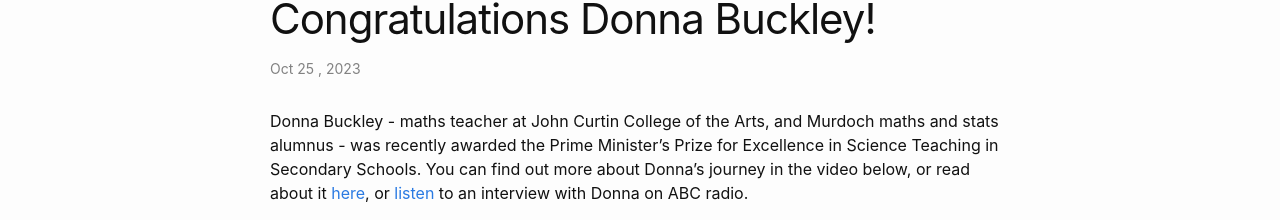
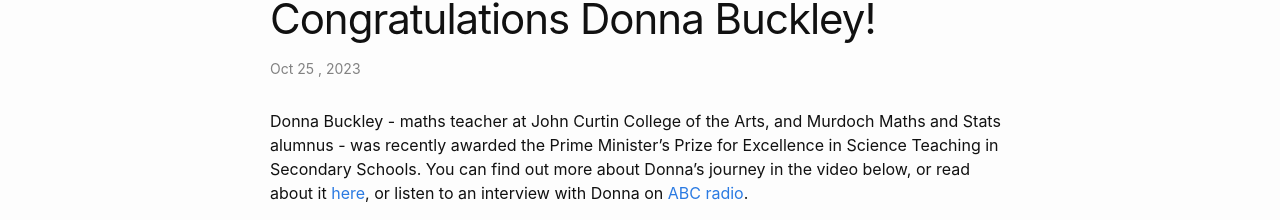
Before and after one commit to Murdoch-Maths-and-Stats/Murdoch-Maths-and-Stats.github.io, a Jekyll site: the page built from _posts/2023-10-25-donna_buckley.md, in a window 1280 px wide. Shown: the part 288-508 px from the top of the page. Built offline with Jekyll 4.4.1, drawn with Linux system fonts in a browser that asks for light colours; grey boxes are pictures that could not be loaded.

```diff
--- a/_posts/2023-10-25-donna_buckley.md
+++ b/_posts/2023-10-25-donna_buckley.md
@@ -6,8 +6,8 @@ categories:
 ---
 
 
-Donna Buckley - maths teacher at John Curtin College of the Arts, and Murdoch maths and stats alumnus  - was recently awarded the Prime Minister's Prize for Excellence in Science Teaching in Secondary Schools.
-You can find out more about Donna's journey in the video below, or read about it [here](https://www.industry.gov.au/publications/prime-ministers-prizes-science-2023/2023-prime-ministers-prize-excellence-science-teaching-secondary-schools), or [listen](https://www.abc.net.au/listen/programs/sundayextra/science-teachers-awards/103003776) to an interview with Donna on ABC radio.
+Donna Buckley - maths teacher at John Curtin College of the Arts, and Murdoch Maths and Stats alumnus  - was recently awarded the Prime Minister's Prize for Excellence in Science Teaching in Secondary Schools.
+You can find out more about Donna's journey in the video below, or read about it [here](https://www.industry.gov.au/publications/prime-ministers-prizes-science-2023/2023-prime-ministers-prize-excellence-science-teaching-secondary-schools), or listen to an interview with Donna on [ABC radio](https://www.abc.net.au/listen/programs/sundayextra/science-teachers-awards/103003776).
 
 <iframe width="560" height="315" src="https://www.youtube.com/embed/ZXzIcO0vSDE?si=dSy96r36a1DedFFn" title="YouTube video player" frameborder="0" allow="accelerometer; autoplay; clipboard-write; encrypted-media; gyroscope; picture-in-picture; web-share" allowfullscreen></iframe>
 
```
